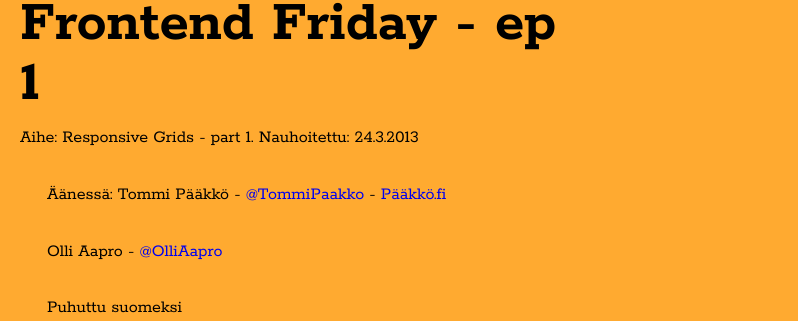
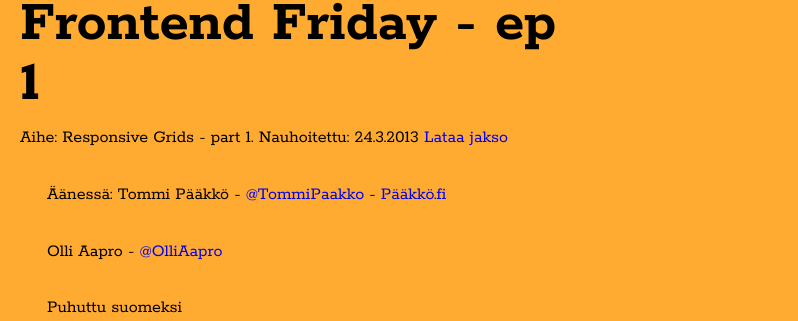
Before and after one commit to ouluweb/ouluweb.github.io, a Jekyll site: the page built from _posts/2013-03-24-Episode-1.md, in a window 1280 px wide. Shown: the part 328-649 px from the top of the page, without its empty margins (0-798 px from the left). Built offline with Jekyll 4.4.1, drawn with Linux system fonts in a browser that asks for light colours; Markdown is read by kramdown in place of the engine named in the settings.

Commit message:
Podcast-link

```diff
--- a/_posts/2013-03-24-Episode-1.md
+++ b/_posts/2013-03-24-Episode-1.md
@@ -10,6 +10,7 @@ date : 24.3.2013
 
 Aihe: Responsive Grids - part 1.
 Nauhoitettu: 24.3.2013
+<a href="http://tommi.nerd.fi/podcast/Frontend%20Friday%20-%20episode%201.mp3" onClick="_gaq.push(['_trackEvent', 'Podcast', 'Download', 'Episode 1']);">Lataa jakso</a>
 
 Äänessä:
 Tommi Pääkkö -
--- a/podcast.html
+++ b/podcast.html
@@ -10,6 +10,6 @@ permalink : /podcast/
 
 <ul>
     {% for post in site.categories.podcast %}
-    <li class=podcast><a href="{{ post.url }}">{{ post.title }}</a>
+    <li class=podcast><a href="{{ post.url }}">{{ post.title }}</a> ({{ post.date }})</li>
     {% endfor %}
 </ul>
```
